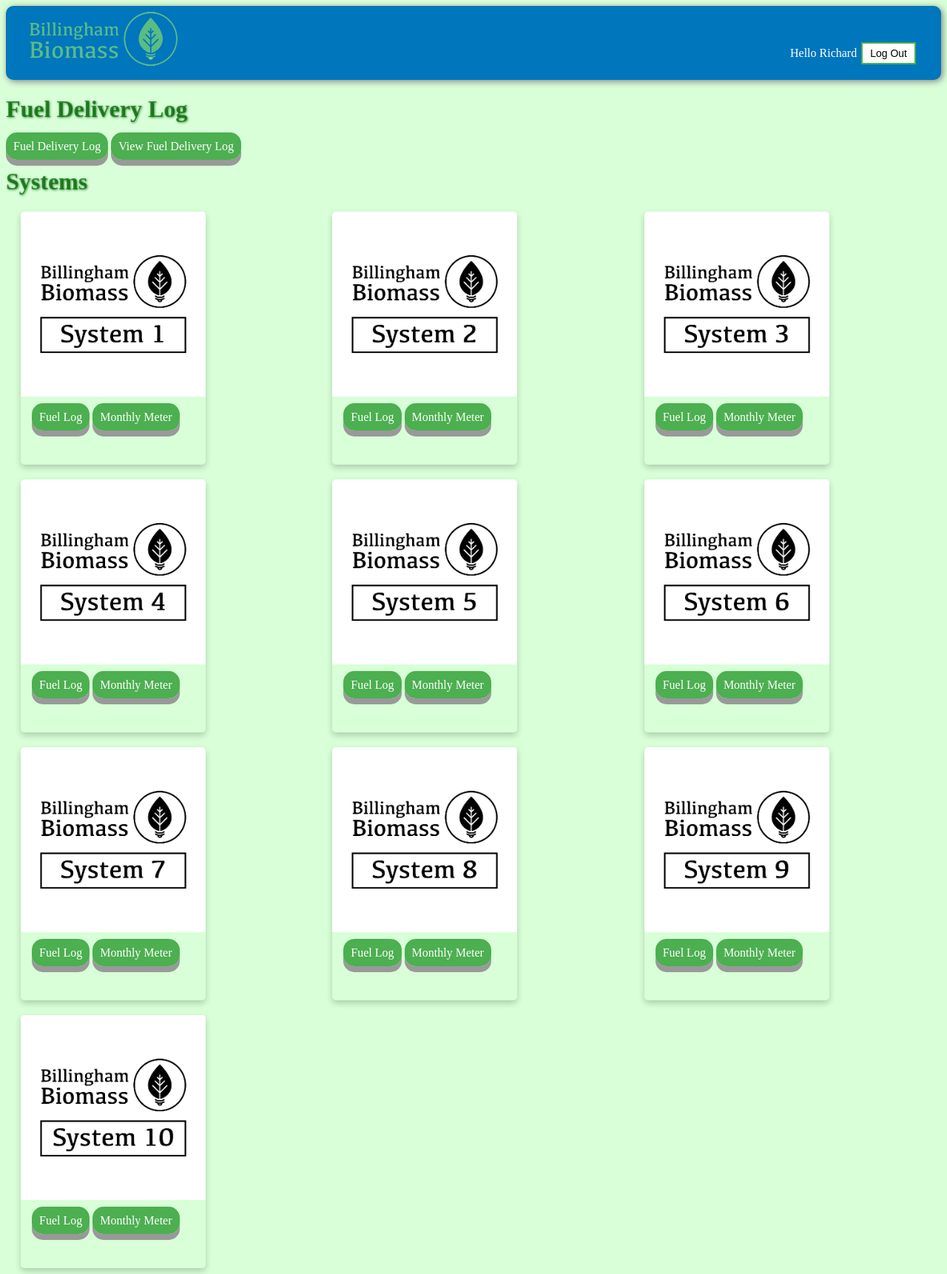
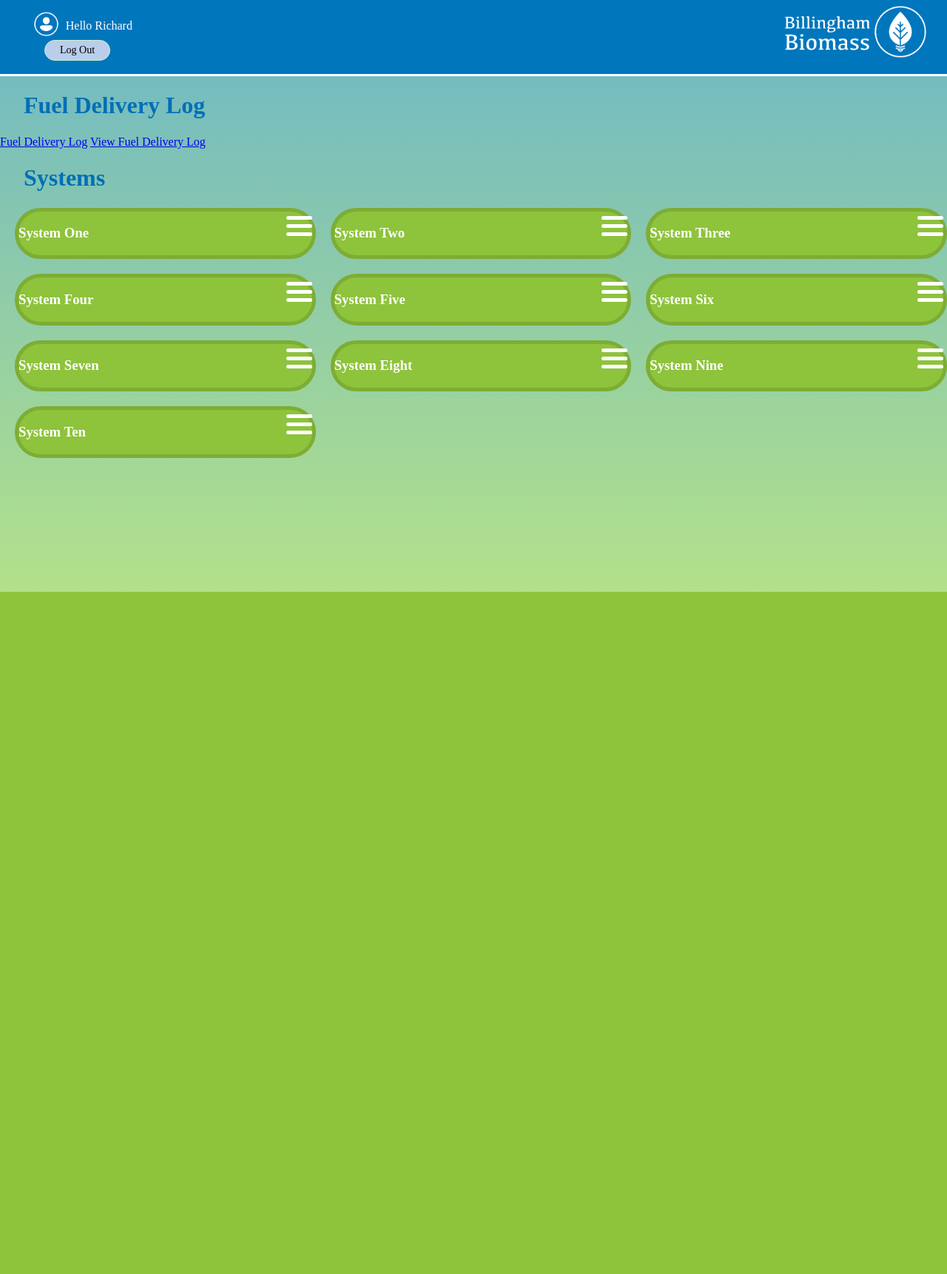
Before and after one commit to BiomassRich/Biomass, a Django app: page / in a window 1280 px wide. Shown: the whole page at 74% size. After the commit the page ends 800 px from the top, so only its background shows below. Run offline with Django 3.2, Linux system fonts and the light colour scheme; a user stored in the database is signed in.

Commit message:
Modals on home page and css updates to home page and base layout

```diff
--- a/assets/styles.css
+++ b/assets/styles.css
@@ -1,3 +1,24 @@
+@font-face {
+    font-family: "Kefa";
+    src: local(Kefa.ttf) format("truetype");
+}
+
+* {
+  font-family:"Kefa";
+}
+
+.head{
+  background:rgb(0,118,188);
+  height:100px;
+  margin-top:-1em;
+  border-bottom:3px solid white;
+}
+
+.loginimages{
+  height:2.5em;
+  transform:translateY(30%);
+}
+
 .record-view{
   display:block;
   padding:50px;
@@ -19,14 +40,8 @@
   width:300px;
 }
 
-.head{
-  background:rgb(0,118,188);
-  height:100px;
-  box-shadow: 2px 2px 10px grey;
-  border-radius:10px;
-}
 .monthly table , .fuelLog table{
-  font-family: "Trebuchet MS", Arial, Helvetica, sans-serif;
+  font-family: "Kefa";
   border-collapse: collapse;
   width: 100%;
   background-color:white;
@@ -88,18 +103,17 @@
 }
 @media only screen and (min-width: 751px){
 .logo{
-  position:relative;
-  left: 2em;
+  position:block;
   z-index:2;
+  float:right;
   top:0.5em;
-  width:200px;
+  width:250px;
   height:auto;
-  border-radius: 5px;
 }
 .navigation li{
-  position:relative;
+  position:block;
   z-index:1;
-  text-align:right;
+  float:left;
   list-style-type:none;
   bottom:3em;
   padding:0 2em 0 0;
@@ -114,42 +128,43 @@
 }
 
 .logo{
-  position:relative;
-  left: 1em;
+  position:block;
   z-index:2;
-  top:1em;
-  width:125px;
+  float:right;
+  top:0.5em;
+  width:250px;
   height:auto;
-  border-radius: 5px;
 }
 .navigation li{
-  position:relative;
+  position:block;
   z-index:1;
-  text-align:right;
+  float:left;
   list-style-type:none;
-  bottom:2.5em;
-  padding:0 1em 0 0;
+  bottom:3em;
   color:white;
   font-size:16px;
+  margin-left:-2em;
 }
+
 }
+
 .navigation li button{
-  background-color: #4CAF50; /* Green */
-  border: none;
-  color: white;
-  padding: 5px 10px;
+  border-radius:40px;
+  color:white;
+  padding: 5px 20px;
   text-align: center;
   text-decoration: none;
-  display: inline-block;
+  display: block;
   font-size: 14px;
-  margin: 4px 2px;
+  margin: 10px 20px;
   transition-duration: 0.4s;
   cursor: pointer;
 }
+
 .navigation li button {
-  background-color: white;
+  background-color:#bacdea;
   color: black;
-  border: 2px solid #4CAF50;
+  border: 1px solid #cff1d1;
 }
 
 .navigation li button:hover {
@@ -160,77 +175,53 @@ body{
   background:rgba(200,255,200,0.7)
 }
 h1{
-  font-family: helvtica;
-  color:rgba(0,100,0,0.7);
-  text-shadow: 1px 1px 3px;
-}
-@media only screen and (min-width: 751px){
-.images{
-  width:250px;
-  height:250px;
-  border-radius: 5px 5px 0px 0px;
-}
-.card {
-  box-shadow: 0 4px 8px 0 rgba(0,0,0,0.2);
-  transition: 0.3s;
-  width: 250px;
-  border-radius: 5px
-}
-.card:hover {
-  box-shadow: 0 8px 16px 0 rgba(0,0,0,0.5);
+  font-family: "Kefa";
+  color:#006fb7;
+  margin-left:1em;
 }
 
-.container {
-  padding: 5px;
-  margin: 30px 10px;
+@media only screen and (max-width:420px){
+
+.navigation li button{
+  font-size:12px;
+}
+.loginimages{
+  height:2em;
+}
+.navigation li{
+  font-size:16px;
+}
+.logo{
+  height:4em;
+  width:auto;
 }
 }
-@media only screen and (max-width: 750px){
-.images{
-  width:100%;
-  border-radius: 5px 5px 0px 0px;
+
+@media only screen and (max-width:350px){
+
+.navigation li button{
+  font-size:10px;
+  margin-top:5px;
+  margin-left:-1px;
 }
-.card {
-  box-shadow: 0 4px 8px 0 rgba(0,0,0,0.2);
-  transition: 0.3s;
-  width: 90%;
-  border-radius: 5px
+.loginimages{
+  height:1.5em;
+}
+.navigation li{
+  font-size:12px;
+  margin-top:0.5em;
+  margin-left:-3em;
+  margin-right:0;
+}
+.logo{
+  height:3em;
+  width:auto;
+  margin-top:0.5em;
+  margin-right:-0.5em;
+}
 }
 
-.card:hover {
-  box-shadow: 0 8px 16px 0 rgba(0,0,0,0.5);
-}
 
-.container {
-  padding: 15px 0px 0px 0px;
-  margin: 10px 10px 5px;
-}
-}
-.link-button {
-  text-decoration: none;
-  padding: 10px;
-  font-size: 16px;
-  text-align: center;
-  cursor: pointer;
-  outline: none;
-  color: #fff;
-  background-color: #4CAF50;
-  border: none;
-  border-radius: 15px;
-  box-shadow: 0 8px #999;
-  position: relative;
-  bottom:20px;
-}
-
-.link-button:hover {background-color: #3e8e41}
-
-.link-button:active {
-  background-color: #3e8e41;
-  position: relative;
-  bottom:15px;
-  box-shadow: 0 4px #666;
-  transform: translateY(6px);
-}
 .site-form{
 margin-top:30px;
 border: 1px solid #00dba0;
@@ -257,3 +248,93 @@ padding:20px;
  border-radius:4px;
  cursor:pointer;
 }
+
+.container {
+  display: inline-block;
+  cursor: pointer;
+  border:5px solid #7dad34;
+  background-color:#8ec33c;
+  border-radius:50px;
+  font-family:"Kefa";
+  color:white;
+}
+
+.container h3{
+  float:left;
+}
+
+
+.barmenu{
+  float:right;
+}
+
+.bar1, .bar2, .bar3 {
+  width: 35px;
+  height: 5px;
+  background-color:white;
+  margin: 6px 0;
+  border-radius:100px;
+  transition: 0.4s;
+}
+
+.change .bar1 {
+  -webkit-transform: rotate(-45deg) translate(-9px, 6px);
+  transform: rotate(-45deg) translate(-9px, 6px);
+}
+
+.change .bar2 {opacity: 0;}
+
+.change .bar3 {
+  -webkit-transform: rotate(45deg) translate(-8px, -8px);
+  transform: rotate(45deg) translate(-8px, -8px);
+}
+
+/* The Modal (background) */
+.modal {
+  display: none; /* Hidden by default */
+  position: fixed; /* Stay in place */
+  z-index: 1; /* Sit on top */
+  padding-top: 100px; /* Location of the box */
+  left: 0;
+  top: 0;
+  width: 100%; /* Full width */
+  height: 100%; /* Full height */
+  overflow: auto; /* Enable scroll if needed */
+  background-color: rgb(0,0,0); /* Fallback color */
+  background-color: rgba(0,0,0,0.4); /* Black w/ opacity */
+}
+
+/* Modal Content */
+.modal-content {
+  background-color: #fefefe;
+  margin: auto;
+  padding: 20px;
+  border: 1px solid #888;
+  width: 80%;
+}
+
+/* The Close Button */
+.close {
+  color: #aaaaaa;
+  float: right;
+  font-size: 28px;
+  font-weight: bold;
+}
+
+.close:hover,
+.close:focus {
+  color: #000;
+  text-decoration: none;
+  cursor: pointer;
+}
+
+html {
+    height: 100%;
+}
+body{
+  background-image: linear-gradient(rgba(0, 111, 183, 0.5), rgba(142, 195, 60, 0.5));
+  height: 100%;
+  margin: 0;
+  background-repeat: no-repeat;
+  background-attachment: fixed;
+}
--- a/templates/base_layout.html
+++ b/templates/base_layout.html
@@ -10,13 +10,14 @@
   </head>
   <body>
     <div class="head">
-      <a href="{% url 'home' %}" ><img src="{% static 'bb.png' %}" class="logo" alt="Biomass-Logo" ></img></a>
+      <a href="{% url 'home' %}" ><img src="{% static 'Biomass.png' %}" class="logo" alt="Biomass-Logo" ></img></a>
     <nav class="navigation">
       <ul>
         {% if user.is_authenticated %}
         <li>
           <form class="logout-link" action="{% url 'accounts:logout' %}" method="post">
             {% csrf_token %}
+            <img class="loginimages" src="{%static 'User.png'%}" alt="user-img">
             Hello {{user}} <button type="submit"> Log Out </button>
           </form>
         </li>
--- a/templates/homepage.html
+++ b/templates/homepage.html
@@ -10,76 +10,208 @@
 </div>
   <span><h1>Systems</h1></span>
   <div class="systems-list">
-    <div class="card">
-    <a href="{%url 'systems:systemone'%}"><img class="images" src="{%static '1.jpg'%}" alt="System One"></img></a>
-    <div class="container">
+    <div class="container" onclick="menuButton1(this)">
+      <h3 class="system-button">System One</h3>
+      <div class="barmenu">
+        <div class="bar1"></div>
+        <div class="bar2"></div>
+        <div class="bar3"></div>
+        <div id="system1Modal" class="modal">
+          <!-- Modal content -->
+          <div class="modal-content">
             <a class="link-button" href="{% url 'systems:fuellogsystemone'%}">Fuel Log</a>
             <a class="link-button" href="{% url 'systems:monthlysystemone'%}">Monthly Meter</a>
+
           </div>
         </div>
-    <div class="card">
-    <a href="{%url 'systems:systemtwo'%}"><img class="images" src="{%static '2.jpg'%}" alt="System Two"></img></a>
-    <div class="container">
+      </div>
+    </div>
+
+    <div class="container" onclick="menuButton2(this)">
+      <h3 class="system-button">System Two</h3>
+      <div class="barmenu">
+        <div class="bar1"></div>
+        <div class="bar2"></div>
+        <div class="bar3"></div>
+        <div id="system2Modal" class="modal">
+          <!-- Modal content -->
+          <div class="modal-content">
             <a class="link-button" href="{% url 'systems:fuellogsystemtwo'%}">Fuel Log</a>
             <a class="link-button" href="{% url 'systems:monthlysystemtwo'%}">Monthly Meter</a>
+
           </div>
         </div>
-    <div class="card">
-    <a href="{%url 'systems:systemthree'%}"><img class="images" src="{%static '3.jpg'%}" alt="System Three"></img></a>
-    <div class="container">
+      </div>
+    </div>
+
+    <div class="container" onclick="menuButtons(this)">
+      <h3 class="system-button">System Three</h3>
+      <div class="barmenu">
+        <div class="bar1"></div>
+        <div class="bar2"></div>
+        <div class="bar3"></div>
+        <div id="system3Modal" class="modal">
+          <!-- Modal content -->
+          <div class="modal-content">
             <a class="link-button" href="{% url 'systems:fuellogsystemthree'%}">Fuel Log</a>
             <a class="link-button" href="{% url 'systems:monthlysystemthree'%}">Monthly Meter</a>
+
           </div>
         </div>
-    <div class="card">
-    <a href="{%url 'systems:systemfour'%}"><img class="images" src="{%static '4.jpg'%}" alt="System Four"></img></a>
-    <div class="container">
+      </div>
+    </div>
+
+    <div class="container" onclick="menuButtons(this)">
+      <h3 class="system-button">System Four</h3>
+      <div class="barmenu">
+        <div class="bar1"></div>
+        <div class="bar2"></div>
+        <div class="bar3"></div>
+        <div id="system4Modal" class="modal">
+          <!-- Modal content -->
+          <div class="modal-content">
             <a class="link-button" href="{% url 'systems:fuellogsystemfour'%}">Fuel Log</a>
             <a class="link-button" href="{% url 'systems:monthlysystemfour'%}">Monthly Meter</a>
+
           </div>
         </div>
-    <div class="card">
-    <a href="{%url 'systems:systemfive'%}"><img class="images" src="{%static '5.jpg'%}" alt="System Five"></img></a>
-    <div class="container">
+      </div>
+    </div>
+
+    <div class="container" onclick="menuButtons(this)">
+      <h3 class="system-button">System Five</h3>
+      <div class="barmenu">
+        <div class="bar1"></div>
+        <div class="bar2"></div>
+        <div class="bar3"></div>
+        <div id="system5Modal" class="modal">
+          <!-- Modal content -->
+          <div class="modal-content">
             <a class="link-button" href="{% url 'systems:fuellogsystemfive'%}">Fuel Log</a>
             <a class="link-button" href="{% url 'systems:monthlysystemfive'%}">Monthly Meter</a>
+
           </div>
         </div>
-    <div class="card">
-    <a href="{%url 'systems:systemsix'%}"><img class="images" src="{%static '6.jpg'%}" alt="System Six"></img></a>
-    <div class="container">
+      </div>
+    </div>
+
+    <div class="container" onclick="menuButtons(this)">
+      <h3 class="system-button">System Six</h3>
+      <div class="barmenu">
+        <div class="bar1"></div>
+        <div class="bar2"></div>
+        <div class="bar3"></div>
+        <div id="system6Modal" class="modal">
+          <!-- Modal content -->
+          <div class="modal-content">
             <a class="link-button" href="{% url 'systems:fuellogsystemsix'%}">Fuel Log</a>
             <a class="link-button" href="{% url 'systems:monthlysystemsix'%}">Monthly Meter</a>
+
           </div>
         </div>
-    <div class="card">
-    <a href="{%url 'systems:systemseven'%}"><img class="images" src="{%static '7.jpg'%}" alt="System Seven"></img></a>
-    <div class="container">
+      </div>
+    </div>
+
+    <div class="container" onclick="menuButtons(this)">
+      <h3 class="system-button">System Seven</h3>
+      <div class="barmenu">
+        <div class="bar1"></div>
+        <div class="bar2"></div>
+        <div class="bar3"></div>
+        <div id="system7Modal" class="modal">
+          <!-- Modal content -->
+          <div class="modal-content">
             <a class="link-button" href="{% url 'systems:fuellogsystemseven'%}">Fuel Log</a>
             <a class="link-button" href="{% url 'systems:monthlysystemseven'%}">Monthly Meter</a>
+
           </div>
         </div>
-    <div class="card">
-    <a href="{%url 'systems:systemeight'%}"><img class="images" src="{%static '8.jpg'%}" alt="System Eight"></img></a>
-    <div class="container">
+      </div>
+    </div>
+
+    <div class="container" onclick="menuButtons(this)">
+      <h3 class="system-button">System Eight</h3>
+      <div class="barmenu">
+        <div class="bar1"></div>
+        <div class="bar2"></div>
+        <div class="bar3"></div>
+        <div id="system8Modal" class="modal">
+          <!-- Modal content -->
+          <div class="modal-content">
             <a class="link-button" href="{% url 'systems:fuellogsystemeight'%}">Fuel Log</a>
             <a class="link-button" href="{% url 'systems:monthlysystemeight'%}">Monthly Meter</a>
+
           </div>
         </div>
-    <div class="card">
-    <a href="{%url 'systems:systemnine'%}"><img class="images" src="{%static '9.jpg'%}" alt="System Nine"></img></a>
-    <div class="container">
+      </div>
+    </div>
+
+    <div class="container" onclick="menuButtons(this)">
+      <h3 class="system-button">System Nine</h3>
+      <div class="barmenu">
+        <div class="bar1"></div>
+        <div class="bar2"></div>
+        <div class="bar3"></div>
+        <div id="system9Modal" class="modal">
+          <!-- Modal content -->
+          <div class="modal-content">
             <a class="link-button" href="{% url 'systems:fuellogsystemnine'%}">Fuel Log</a>
             <a class="link-button" href="{% url 'systems:monthlysystemnine'%}">Monthly Meter</a>
+
           </div>
         </div>
-    <div class="card">
-    <a href="{%url 'systems:systemten'%}"><img class="images" src="{%static '10.jpg'%}" alt="System Ten"></img></a>
-    <div class="container">
+      </div>
+    </div>
+
+    <div class="container" onclick="menuButtons(this)">
+      <h3 class="system-button">System Ten</h3>
+      <div class="barmenu">
+        <div class="bar1"></div>
+        <div class="bar2"></div>
+        <div class="bar3"></div>
+        <div id="system10Modal" class="modal">
+          <!-- Modal content -->
+          <div class="modal-content">
             <a class="link-button" href="{% url 'systems:fuellogsystemten'%}">Fuel Log</a>
             <a class="link-button" href="{% url 'systems:monthlysystemten'%}">Monthly Meter</a>
           </div>
         </div>
       </div>
     </div>
+  </div>
+  <script>
+    var modal1 = document.getElementById("system1Modal");
+    var modal2 = document.getElementById("system2Modal");
+
+
+  function menuButton1(x) {
+    modal1.style.display = "block";
+    menuToggle(x);
+  }
+
+  function menuButton2(x) {
+    modal2.style.display = "block";
+    menuToggle(x);
+  }
+
+  function menuToggle(x) {
+    x.classList.toggle("change");
+  }
+
+
+
+  // When the user clicks anywhere outside of the modal, close it
+  window.onclick = function(event) {
+    switch (event.target) {
+      case modal1:
+        modal1.style.display = "none";
+        break;
+      case modal2:
+        modal2.style.display = "none";
+        break;
+    }
+  }
+
+
+  </script>
 {% endblock %}
```
Lines whose indentation alone changed are shown as unchanged.
